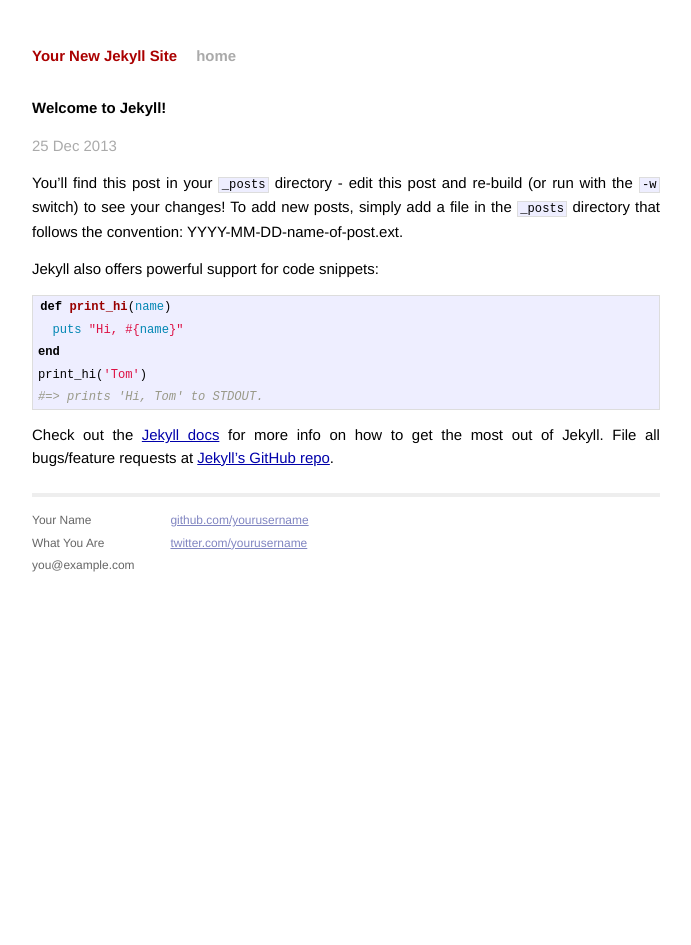
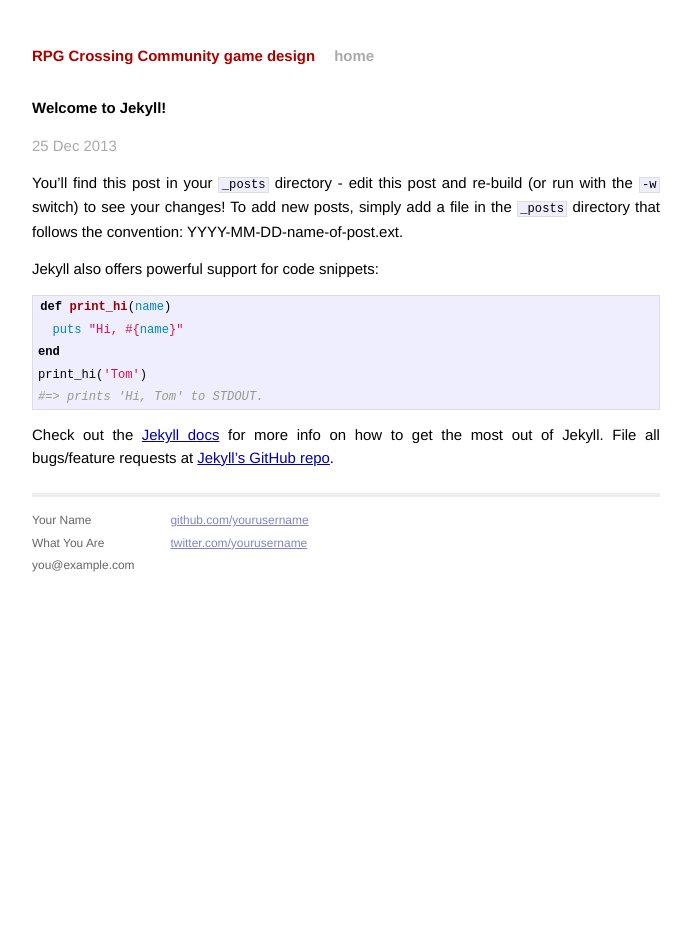
Before and after one commit to roninkelt/rpgx_cgd, a Jekyll site: the page built from _posts/2013-12-25-welcome-to-jekyll.markdown, in a window 1280 px wide. Shown: the whole page, without its empty margins (294-985 px from the left). Built offline with Jekyll 4.4.1, drawn with Linux system fonts in a browser that asks for light colours; Markdown is read by kramdown in place of the engine named in the settings.

Commit message:
updated config file for jekyll

```diff
--- a/_config.yml
+++ b/_config.yml
@@ -1,3 +1,4 @@
-name: Your New Jekyll Site
+name: RPG Crossing Community game design
 markdown: redcarpet
 pygments: true
+baseurl: /rpgx_cgd
```
